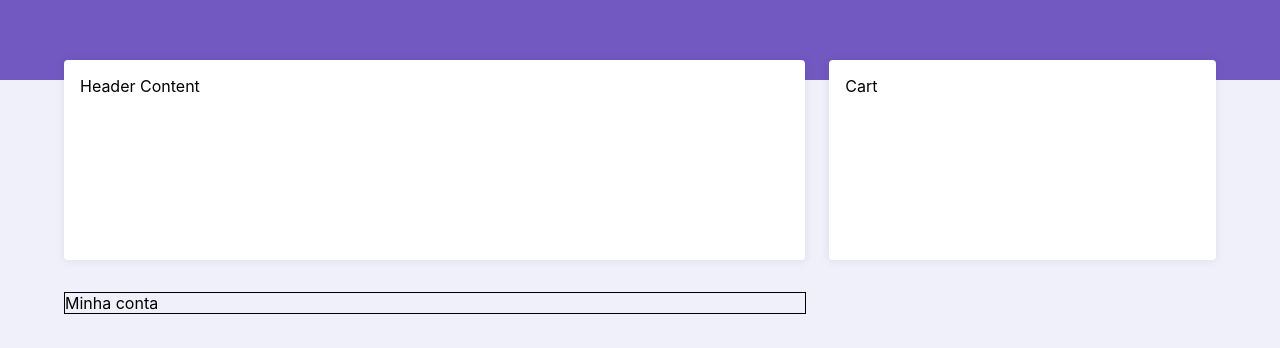
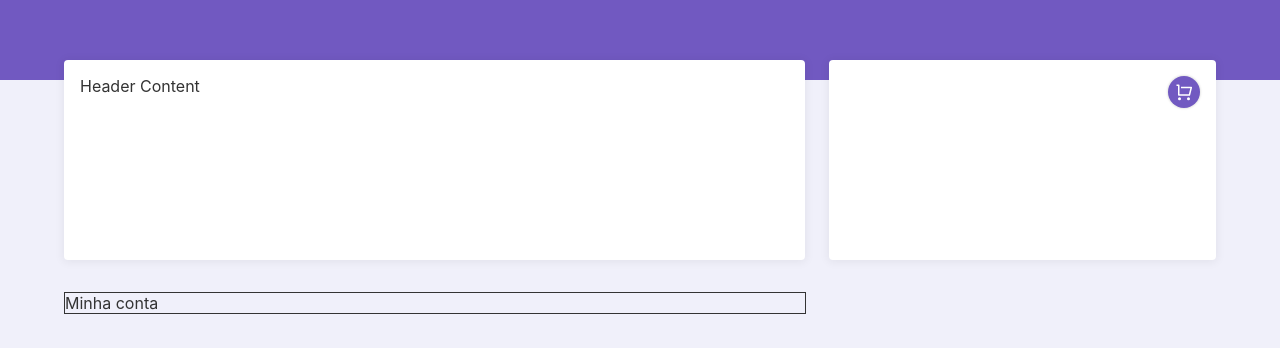
Before and after one commit to lucas95santos/quick-meal-web, a React (Create React App) app: page /profile in a window 1280 px wide. Shown: the part 220-568 px from the top of the page. Built offline with nearby package versions, Linux system fonts and the light colour scheme.

Commit message:
Criando um collapse pro carrinho

```diff
--- a/package.json
+++ b/package.json
@@ -8,6 +8,7 @@
     "@testing-library/user-event": "^12.1.10",
     "react": "^17.0.1",
     "react-dom": "^17.0.1",
+    "react-icons": "^4.2.0",
     "react-router-dom": "^5.2.0",
     "react-scripts": "4.0.3",
     "web-vitals": "^1.0.1"
--- a/src/containers/MainContent/index.js
+++ b/src/containers/MainContent/index.js
@@ -1,8 +1,12 @@
-import React from 'react';
+import React, { useState } from 'react';
+// icons
+import { RiShoppingCartLine } from 'react-icons/ri';
 // styles
 import './styles.css';
 
 const MainContent = ({ children }) => {
+  const [cartCollapsed, setCartCollapsed] = useState(false);
+
   return (
     <div className="main-content">
       <header>
@@ -11,12 +15,17 @@ const MainContent = ({ children }) => {
           <div className="card header__info">
             Header Content
           </div>
-          <div className="card header__cart">
-            Cart
+          <div className={`${!cartCollapsed ? 'card header__cart' : 'card--invisible'}`}>
+            <div
+              className={`card-collapse ${cartCollapsed && 'card-collapse--invisible'}`}
+              onClick={() => setCartCollapsed(!cartCollapsed)}
+            >
+              <RiShoppingCartLine />
+            </div>
           </div>
         </div>
       </header>
-      <main className="container-sm">
+      <main className={!cartCollapsed ? 'container-sm' : 'container'}>
         {children}
       </main>
     </div>
--- a/src/containers/MainContent/styles.css
+++ b/src/containers/MainContent/styles.css
@@ -30,9 +30,6 @@ header {
 
 .header__cart {
   flex: 1;
-  position: -webkit-sticky;
-  position: sticky;
-  top: 24px;
 }
 
 main {
--- a/src/styles/global.css
+++ b/src/styles/global.css
@@ -16,10 +16,55 @@
 }
 
 .card {
+  position: relative;
   height: 100%;
   background-color: var(--card-background);
   border-radius: calc(var(--default-space)/2);
   box-shadow: 0 1px 8px 2px rgba(0,0,0,0.05);
-
   padding: calc(var(--default-space)*2);
 }
+
+.card--invisible {
+  position: relative;
+  flex: 0.05;
+  background-color: transparent !important;
+  border-radius: none !important;
+  box-shadow: none !important;
+  padding: 0;
+}
+
+.card-collapse {
+  position: absolute;
+  top: 16px;
+  right: 16px;
+  width: 32px;
+  height: 32px;
+  border-radius: 50%;
+  background-color: #7159c1;
+  box-shadow: 0 0 2px 1px rgba(0,0,0,0.1);
+  display: flex;
+  justify-content: center;
+  align-items: center;
+  cursor: pointer;
+  transition: box-shadow linear 0.2s;
+}
+
+.card-collapse:hover {
+  box-shadow: 0 0 4px 2px rgba(0,0,0,0.1);
+}
+
+.card-collapse svg {
+  font-size: 18px;
+  color: #ffffff;
+}
+
+.card-collapse--invisible {
+  background-color: var(--card-background);
+  top: 0;
+  right: 0;
+}
+
+.card-collapse--invisible svg {
+  font-size: 18px;
+  color: #7159c1;
+}
--- a/src/styles/reset.css
+++ b/src/styles/reset.css
@@ -12,4 +12,5 @@ html, body {
   -moz-osx-font-smoothing: grayscale;
   scroll-behavior: smooth;
   background-color: #f0f0fa;
+  color: #333333;
 }
```
Also changed, not shown: 1 other file (tests, documents, lock files or other folders).
